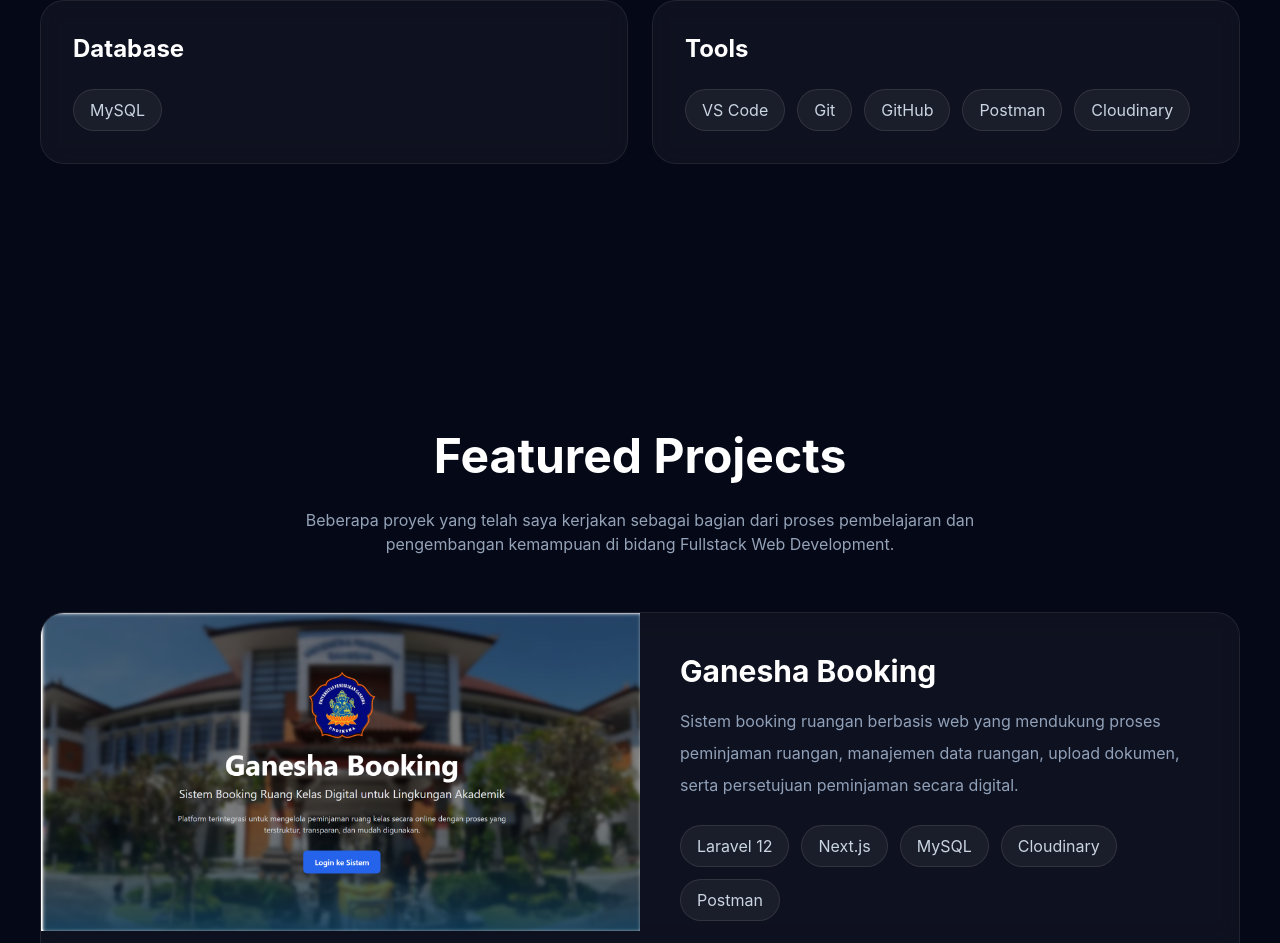
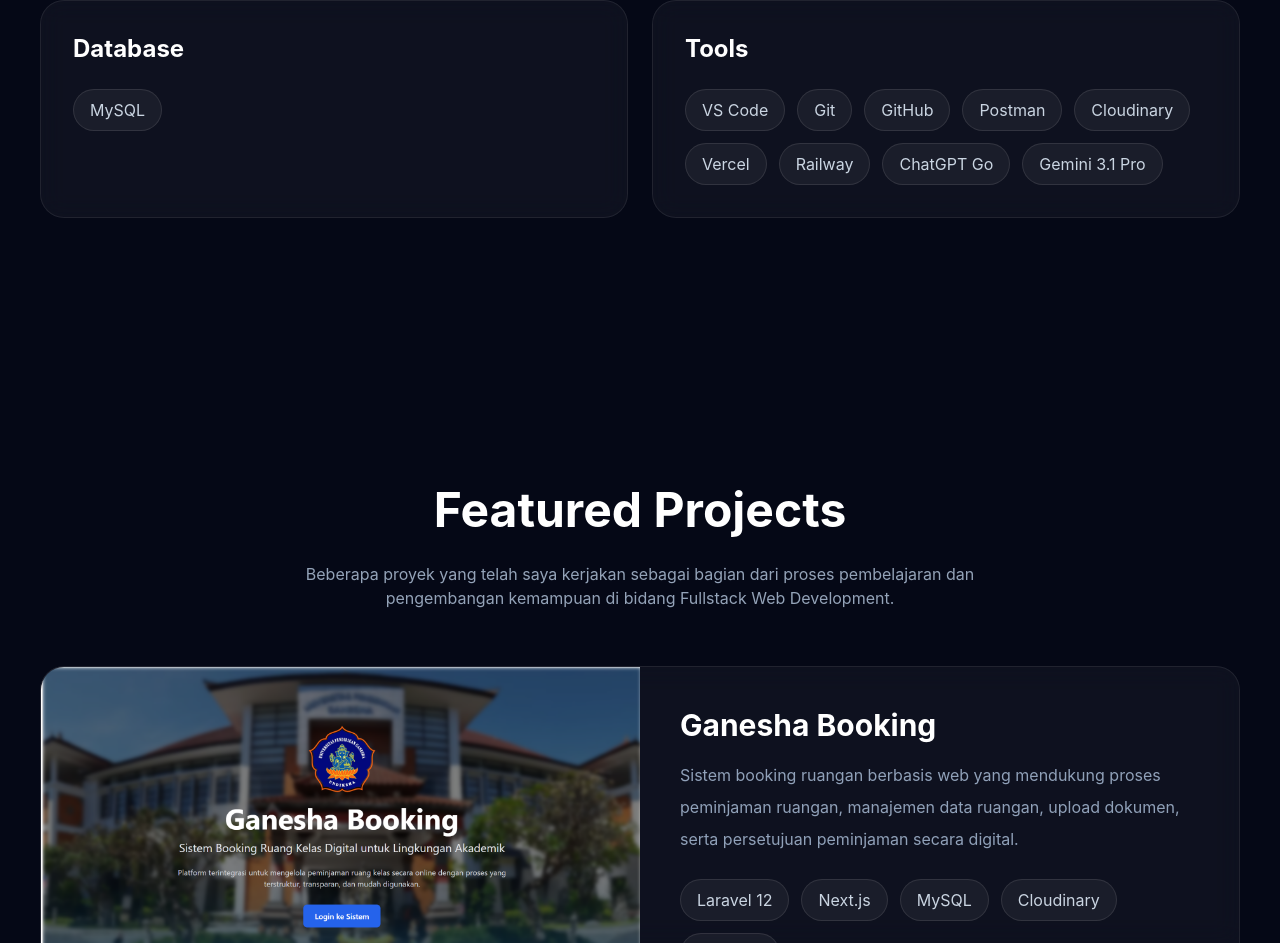
Before and after one commit to rosyid-still-learning/portfolio-rosyid, a React (Vite) app: page / in a window 1280 px wide. Shown: the part 3098-4041 px from the top of the page. Built offline with nearby package versions, Linux system fonts and the light colour scheme.

Commit message:
Update portfolio

```diff
--- a/src/components/Skills.jsx
+++ b/src/components/Skills.jsx
@@ -21,6 +21,10 @@ const skillCategories = [
       "GitHub",
       "Postman",
       "Cloudinary",
+      "Vercel",
+      "Railway",
+      "ChatGPT Go",
+      "Gemini 3.1 Pro",
     ],
   },
 ];
```
